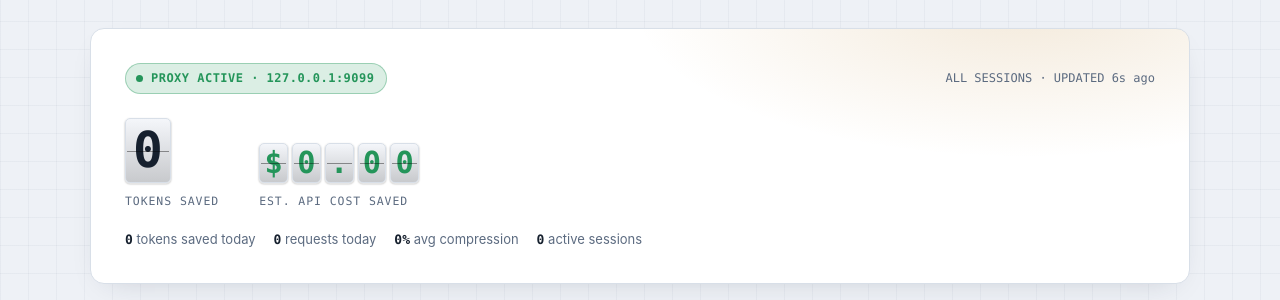
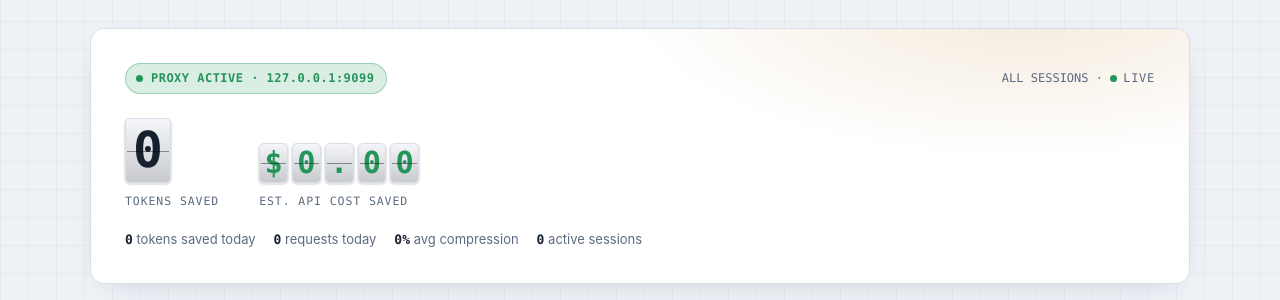
Before and after one commit to jeancsil/llm-compressor, a FastAPI app: page /dashboard in a window 1280 px wide. Shown: the part 63-363 px from the top of the page. Run offline with FastAPI, Linux system fonts and the light colour scheme; data comes from the database, SQL or seed files in the repository; data that the repository does not hold is empty; some libraries are stand-ins or nearby versions.

Commit message:
fix(ui): replace flickering hero updated-ago ticker with live status dot
The 1s interval rewriting hero_meta_ago's text broke text selection
and constantly re-rendered a low-value ticking counter. Swap it for a
color-coded dot (green live / amber stale / gray offline) that only
mutates the DOM when the state actually changes, driven off the
existing refresh() cadence instead of a dedicated per-second timer.

```diff
--- a/templates/dashboard.html
+++ b/templates/dashboard.html
@@ -82,6 +82,11 @@
   .status-dot { width: 7px; height: 7px; border-radius: 50%; background: var(--accent-savings); animation: pulse 2.2s ease-out infinite; }
   @keyframes pulse { 0% { box-shadow: 0 0 0 0 var(--accent-savings-dim); } 70% { box-shadow: 0 0 0 7px transparent; } 100% { box-shadow: 0 0 0 0 transparent; } }
   .hero-meta { display: flex; align-items: center; gap: 10px; font-family: var(--font-mono); font-size: 12px; color: var(--text-muted); text-align: right; }
+  .live-indicator { display: inline-flex; align-items: center; gap: 6px; letter-spacing: .06em; }
+  .live-dot { width: 7px; height: 7px; border-radius: 50%; background: var(--accent-savings); transition: background-color .3s ease; }
+  .live-dot.live { animation: pulse 2.2s ease-out infinite; }
+  .live-dot.stale { background: var(--accent-warn); }
+  .live-dot.offline { background: var(--text-muted); }
   .session-chip { display: none; align-items: center; gap: 6px; font-family: var(--font-mono); font-size: 11px; font-weight: 700; letter-spacing: .06em; text-transform: uppercase; color: var(--accent-active); background: var(--accent-active-dim); border: 1px solid color-mix(in srgb, var(--accent-active) 35%, transparent); padding: 4px 10px; border-radius: 999px; }
   .session-chip::before { content: "●"; font-size: 0.6rem; }
   .hero-readout { margin-top: 24px; display: flex; flex-wrap: wrap; align-items: flex-end; gap: clamp(20px,4vw,40px); position: relative; }
@@ -284,7 +289,7 @@
       <span class="status-pill"><span class="status-dot" aria-hidden="true"></span>PROXY ACTIVE · 127.0.0.1:9099</span>
       <span class="hero-meta">
         <span id="session_chip" class="session-chip">SESSION · <span id="session_chip_label"></span></span>
-        <span><span id="hero_meta_scope">ALL SESSIONS</span> · UPDATED <span id="hero_meta_ago" class="num">0s ago</span></span>
+        <span><span id="hero_meta_scope">ALL SESSIONS</span> · <span class="live-indicator" id="hero_meta_indicator" title="Live"><span class="live-dot live" id="hero_meta_dot" aria-hidden="true"></span><span id="hero_meta_status">LIVE</span></span></span>
       </span>
     </div>
     <div class="hero-readout">
@@ -613,6 +618,7 @@ async function refresh() {
     const at = d.alltime || {};
 
     lastRefresh = Date.now();
+    updateLiveIndicator();
     setText('foot_uptime', fmtUptime(Math.floor((Date.now() - new Date(d.started_at)) / 1000)));
     setText('hero_meta_scope', SESSION ? (SESSION.display_name || SESSION.session_id.slice(0, 8)) : 'ALL SESSIONS');
 
@@ -927,10 +933,21 @@ async function refreshRtkCommands(page) {
 }
 
 /* ---------- init ---------- */
-setInterval(() => {
-  const el = document.getElementById('hero_meta_ago');
-  if (el) el.textContent = Math.max(0, Math.floor((Date.now() - lastRefresh) / 1000)) + 's ago';
-}, 1000);
+let _liveState = 'live';
+function updateLiveIndicator() {
+  const dot = document.getElementById('hero_meta_dot');
+  const wrap = document.getElementById('hero_meta_indicator');
+  if (!dot) return;
+  const secs = Math.max(0, Math.floor((Date.now() - lastRefresh) / 1000));
+  const state = secs > 15 ? 'offline' : secs > 5 ? 'stale' : 'live';
+  if (state !== _liveState) {
+    _liveState = state;
+    dot.className = 'live-dot ' + state;
+    setText('hero_meta_status', state.toUpperCase());
+  }
+  if (wrap) wrap.title = 'Last updated ' + secs + 's ago';
+}
+setInterval(updateLiveIndicator, 2000);
 
 refresh();
 refreshTimeseries();
```
